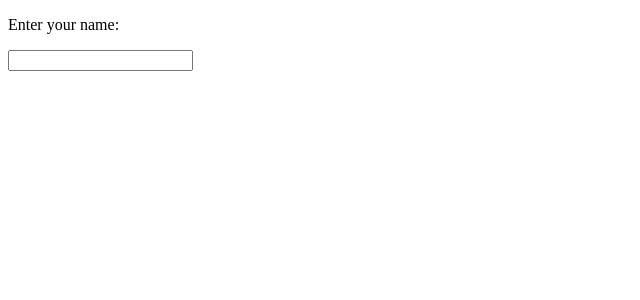
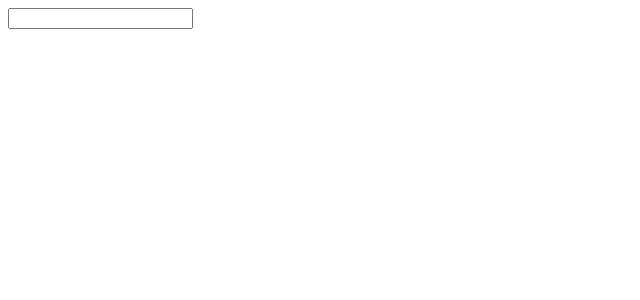
Before and after one commit to acciojob/personal-greeting-sandeep-mz, a React app: page / in a window 1280 px wide. Shown: the top 300 px of the page, without its empty margins (0-640 px from the left). Built offline with nearby package versions, Linux system fonts and the light colour scheme.

Commit message:
2nd commit

```diff
--- a/src/components/App.js
+++ b/src/components/App.js
@@ -8,7 +8,7 @@ const App = () => {
   };
   return (
     <div>
-      <p>Enter your name:</p>
+      {/* <p>Enter your name:</p> */}
       <label>
         <input type="text" value={name} onChange={handleNameChange} />
       </label>
```
